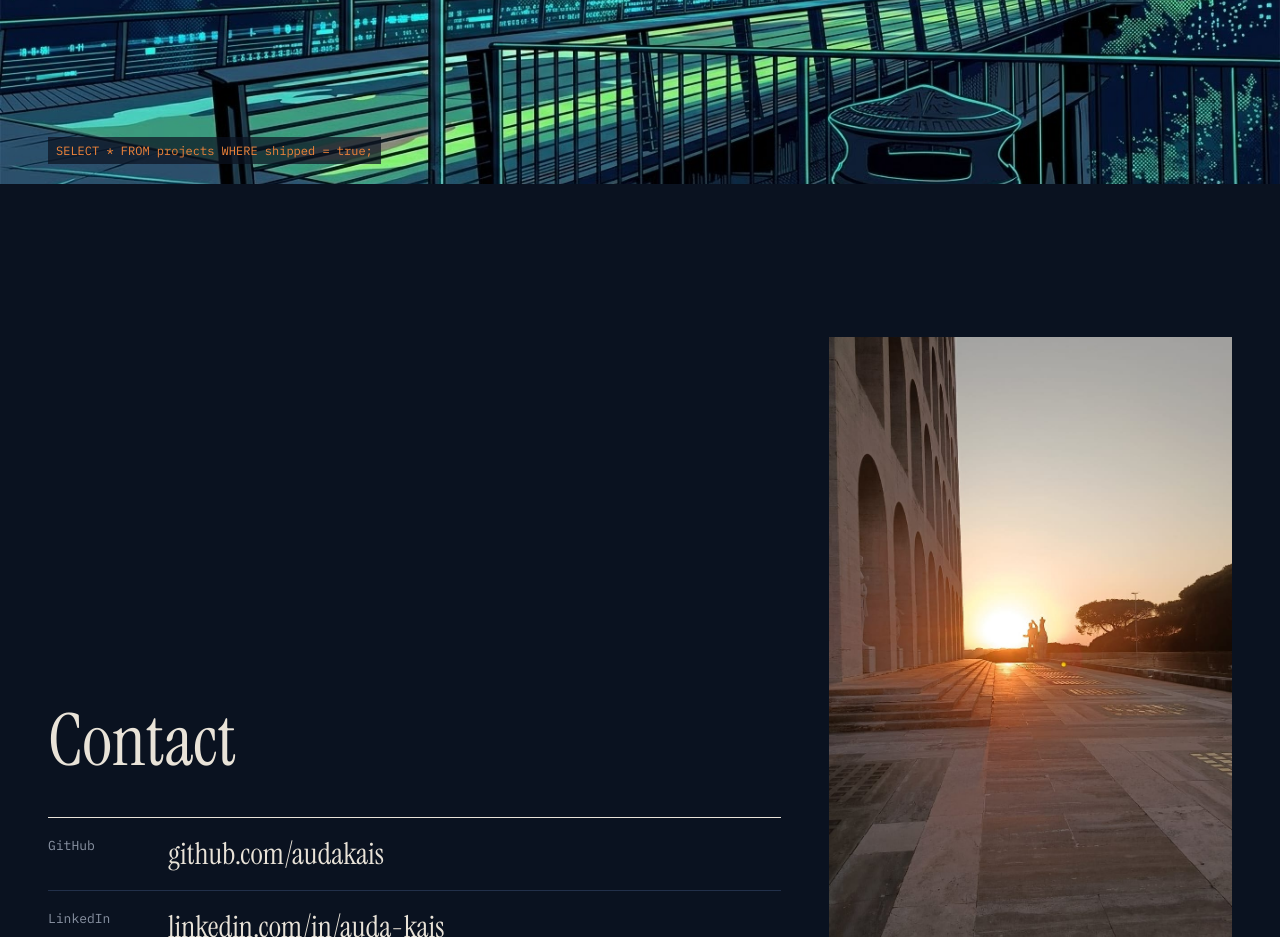
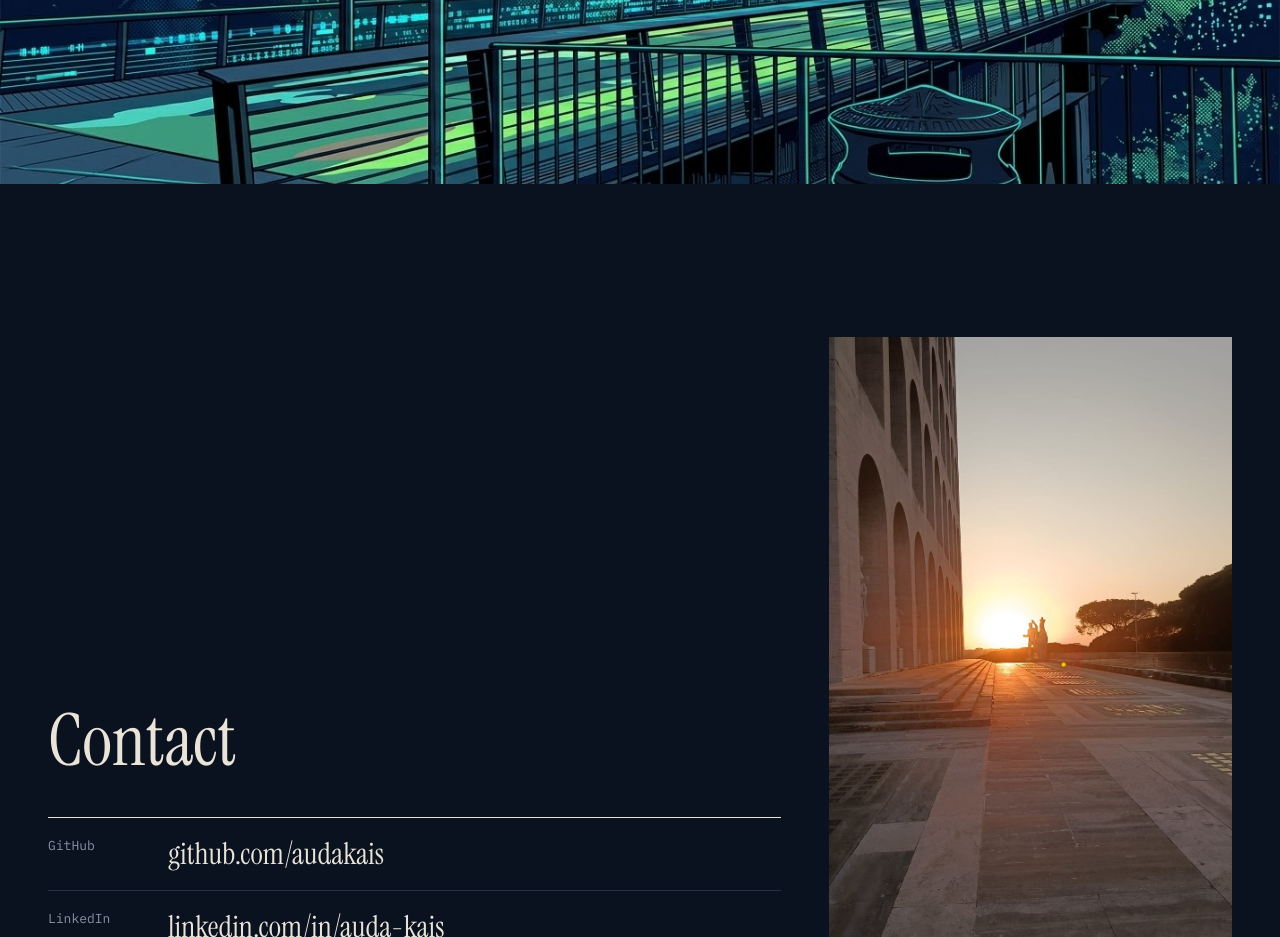
Before and after one commit to audakais/audakais.github.io, a plain HTML site: page index.html in a window 1280 px wide. Shown: the part 1820-2757 px from the top of the page. Drawn offline with Linux system fonts and the light colour scheme.

Commit message:
Remove caption from Gazometro image

```diff
--- a/index.html
+++ b/index.html
@@ -44,7 +44,6 @@
 
     <figure class="band">
       <img src="assets/gazometro.jpg" alt="Gazometro, Ostiense, Rome" loading="lazy">
-      <figcaption>SELECT * FROM projects WHERE shipped = true;</figcaption>
     </figure>
 
     <section class="contact" id="contact">
--- a/style.css
+++ b/style.css
@@ -110,11 +110,6 @@ h2 { font: 400 clamp(40px, 6vw, 72px)/1 var(--serif); }
 /* --- image band --------------------------------------------------- */
 .band { position: relative; height: clamp(260px, 50vw, 620px); overflow: hidden; }
 .band img { width: 100%; height: 100%; object-fit: cover; }
-.band figcaption {
-  position: absolute; left: var(--pad); bottom: 20px;
-  font-size: 12px; color: var(--orange);
-  background: rgba(10,18,32,.7); padding: 4px 8px;
-}
 
 /* --- contact --------------------------------------------------------- */
 .contact {
```
